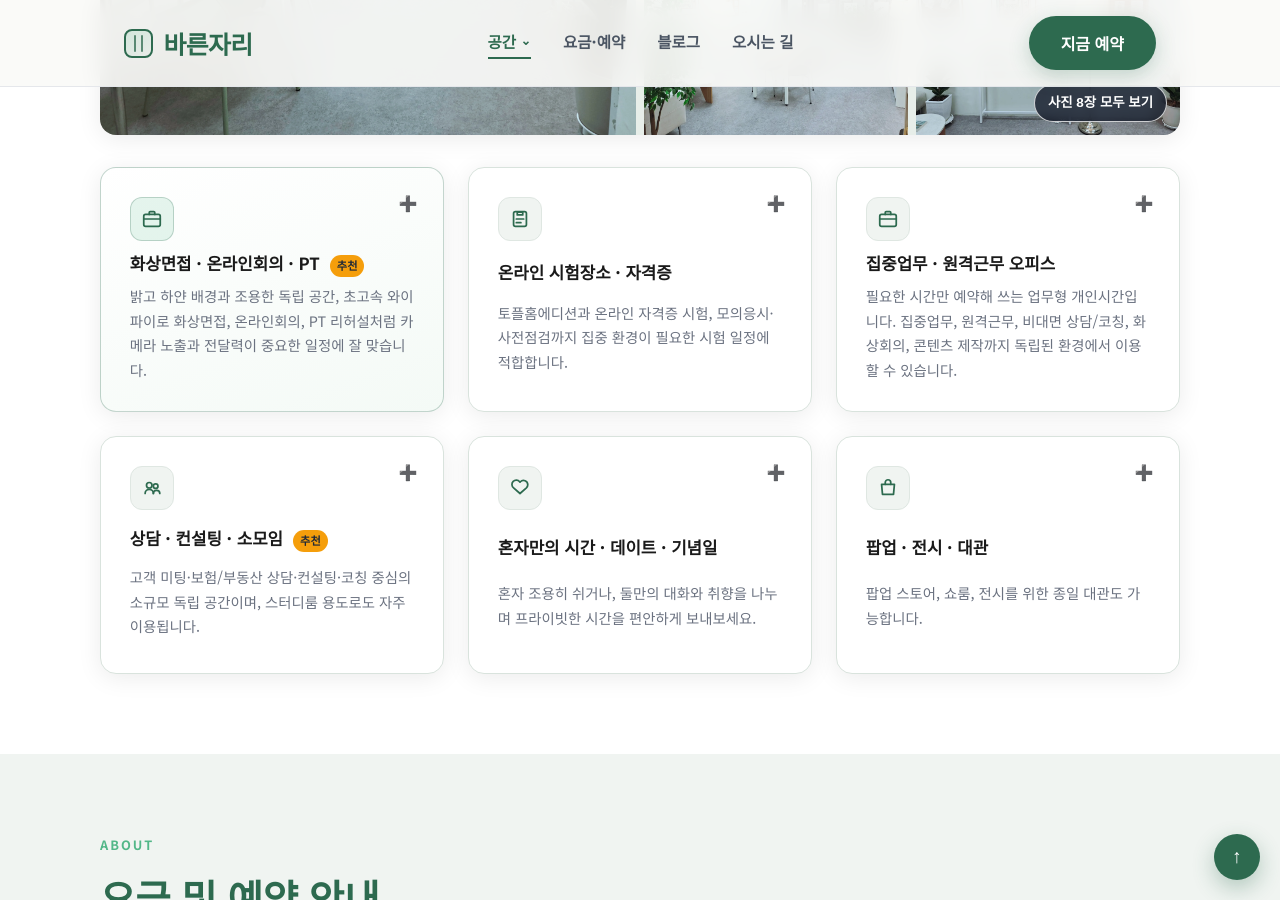
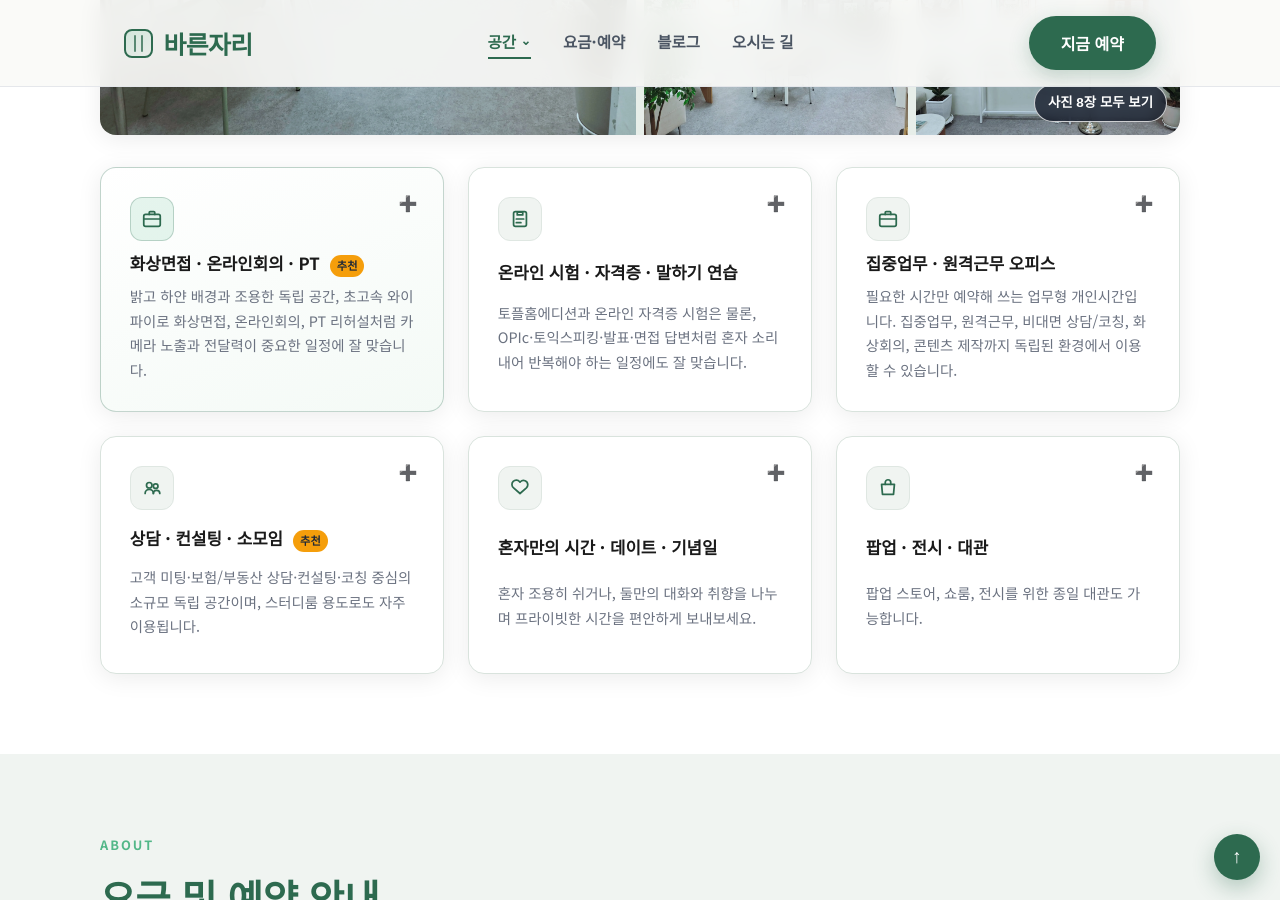
Before and after one commit to bareunspace/blog, a Jekyll site: the page built from index.html, in a window 1280 px wide and 900 px high, scrolled down 1358 px. Built offline with Jekyll 4.4.1, drawn with Linux system fonts in a browser that asks for light colours.

Commit message:
Update exam space card for speaking practice

```diff
--- a/index.html
+++ b/index.html
@@ -136,27 +136,27 @@ script_version: 20260719-1
         </div>
         <div class="feature-card feature-toggle" id="onlineExamToggle" role="button" tabindex="0" aria-expanded="false" aria-controls="onlineExamPanel">
           <div class="feature-icon"><svg aria-hidden="true"><use href="#i-clipboard"></use></svg></div>
-          <h3>온라인 시험장소 · 자격증</h3>
-          <p>토플홈에디션과 온라인 자격증 시험, 모의응시·사전점검까지 집중 환경이 필요한 시험 일정에 적합합니다.</p>
+          <h3>온라인 시험 · 자격증 · 말하기 연습</h3>
+          <p>토플홈에디션과 온라인 자격증 시험은 물론, OPIc·토익스피킹·발표·면접 답변처럼 혼자 소리 내어 반복해야 하는 일정에도 잘 맞습니다.</p>
           <span class="feature-toggle-hint" aria-hidden="true"></span>
         </div>
         <div class="private-office-panel" id="onlineExamPanel" hidden>
-          <p class="private-office-lead">온라인 시험에 필요한 집중력과 안정성을 위해, 소음 변수와 네트워크 불안을 줄인 독립 응시 환경을 제공합니다.</p>
+          <p class="private-office-lead">온라인 시험과 자격증 응시는 물론, 혼자 큰 소리로 말하며 반복 연습해야 하는 일정까지. 소음 변수와 네트워크 불안을 줄인 독립 집중 환경을 제공합니다.</p>
           <div class="private-office-grid">
             <article class="private-office-card">
-              <h3>이런 시험에 추천해요 <span class="use-time-badge">2~3시간</span></h3>
-              <p>토플 홈에디션 · 온라인 자격증 시험 · 감독형 비대면 시험 · 모의응시/사전점검 등, 주변 소음과 연결 불안이 점수와 직결되는 시험에 추천합니다.</p>
+              <h3>이런 일정에 추천해요 <span class="use-time-badge">2~3시간</span></h3>
+              <p>토플 홈에디션 · 온라인 자격증 시험 · 감독형 비대면 시험 · 모의응시/사전점검은 물론, OPIc · 토익스피킹 · 영어 말하기 · 발표 리허설 · 면접 답변 연습처럼 혼자 집중해야 하는 일정에도 잘 맞습니다.</p>
             </article>
             <article class="private-office-card">
-              <h3>시험 집중 환경 포인트 <span class="use-time-badge">2~3시간</span></h3>
-              <p>독립된 실내 환경 · 초고속 와이파이 · 넉넉한 책상 공간으로 시험 화면 확인과 응시에 집중할 수 있습니다. 장시간 응시에도 자세를 정리하기 쉬운 좌석/책상 동선입니다.</p>
+              <h3>집중 환경 포인트 <span class="use-time-badge">2~3시간</span></h3>
+              <p>독립된 실내 환경 · 초고속 와이파이 · 넉넉한 책상 공간으로 시험 화면 확인, 화상 연결, 답변 리허설에 집중할 수 있습니다. 장시간 이용에도 자세를 정리하기 쉬운 좌석과 책상 동선입니다.</p>
             </article>
             <article class="private-office-card">
-              <h3>응시 전 준비 팁 <span class="use-time-badge">사전 30분</span></h3>
-              <p>시험 시작 20~30분 전 입실해 카메라/마이크/네트워크와 신분증, 감독 프로그램 요구사항을 먼저 점검해 주세요. 사전 확인만으로 시작 지연 위험을 크게 줄일 수 있습니다.</p>
+              <h3>이용 전 준비 팁 <span class="use-time-badge">사전 30분</span></h3>
+              <p>시험 응시라면 카메라·마이크·네트워크와 신분증, 감독 프로그램 요구사항을 먼저 확인해 주세요. 말하기 연습이라면 답변 스크립트, 타이머, 이어폰, 녹음 체크까지 미리 준비하면 훨씬 안정적으로 연습할 수 있습니다.</p>
             </article>
           </div>
-          <a href="https://pcmap.place.naver.com/place/2041312316/ticket" target="_blank" rel="noopener noreferrer" class="about-cta" data-cta="online_exam_panel_booking">온라인 시험장소 예약하기</a>
+          <a href="https://pcmap.place.naver.com/place/2041312316/ticket" target="_blank" rel="noopener noreferrer" class="about-cta" data-cta="online_exam_panel_booking">온라인 시험 · 말하기 연습 예약하기</a>
         </div>
         <div class="feature-card feature-toggle" id="privateOfficeToggle" role="button" tabindex="0" aria-expanded="false" aria-controls="privateOfficePanel">
           <div class="feature-icon"><svg aria-hidden="true"><use href="#i-briefcase"></use></svg></div>
```
